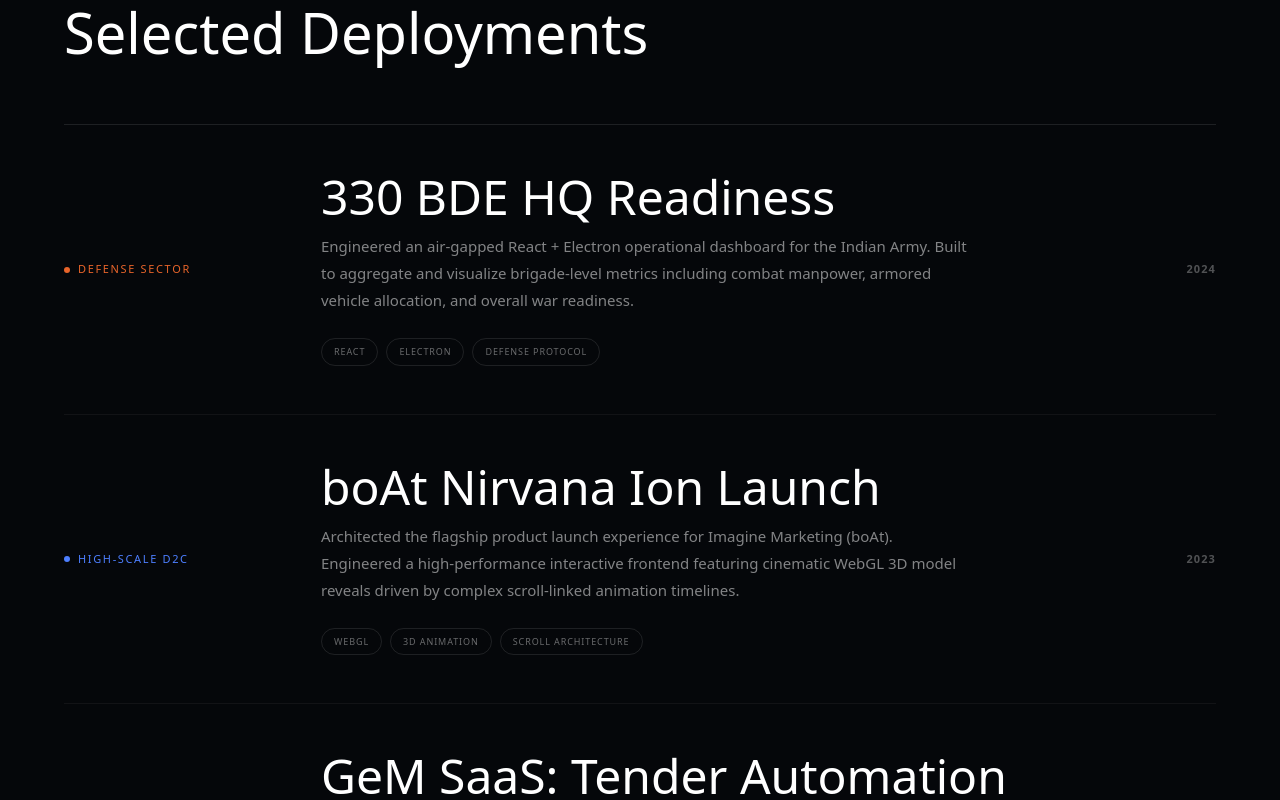
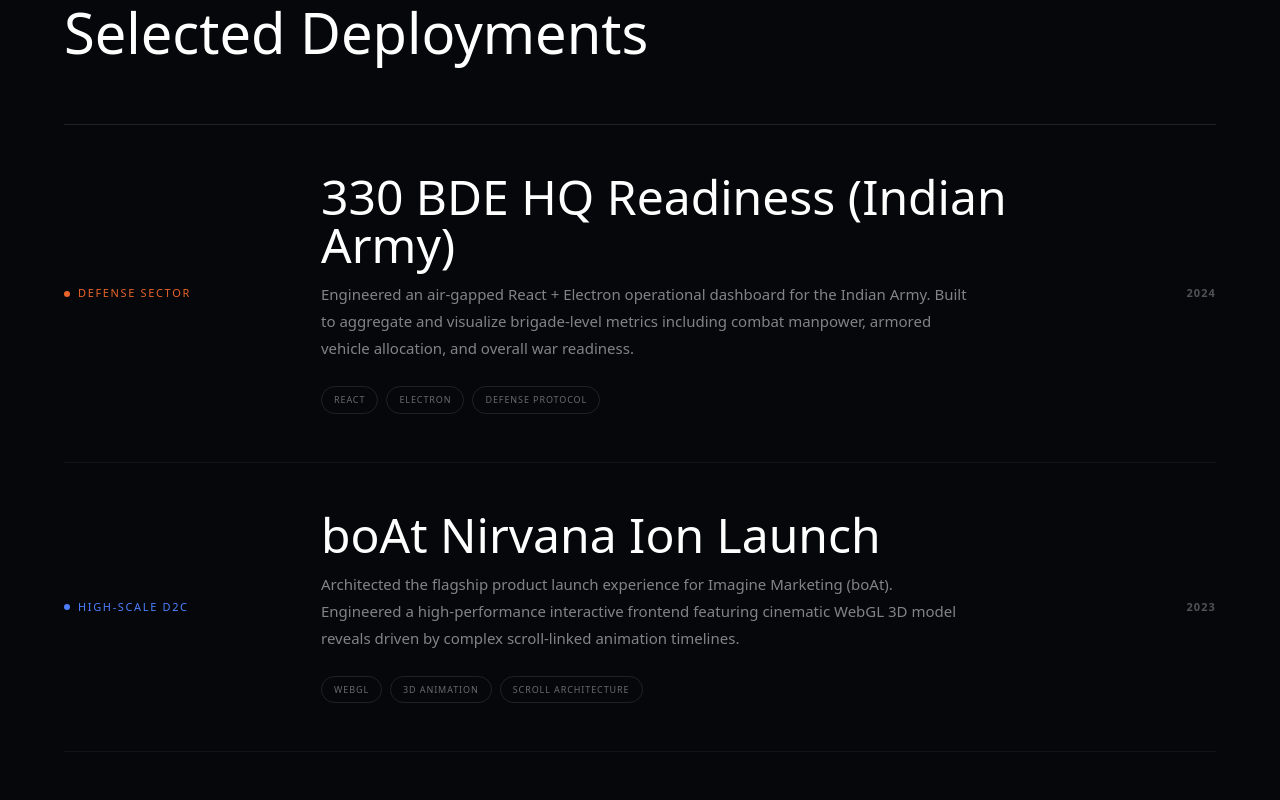
Before and after one commit to omniscientbsg/bitss-enterprise, a Next.js app: page /bitss-enterprise/ in a window 1280 px wide. Shown: the part 3640-4440 px from the top of the page. Built offline with nearby package versions, Linux system fonts and the light colour scheme.

Commit message:
Truncate homepage portfolio to top 3 and add View Full Portfolio button

```diff
--- a/src/app/page.tsx
+++ b/src/app/page.tsx
@@ -352,16 +352,9 @@
 
           <div className="flex flex-col border-t border-white/10 max-w-[1600px] mx-auto">
             {[
-              { s: 'Defense Sector', c: 'text-[#e8642a]', t: '330 BDE HQ Readiness', d: 'Engineered an air-gapped React + Electron operational dashboard for the Indian Army. Built to aggregate and visualize brigade-level metrics including combat manpower, armored vehicle allocation, and overall war readiness.', tags: ['React', 'Electron', 'Defense Protocol'], y: '2024' },
+              { s: 'Defense Sector', c: 'text-[#e8642a]', t: '330 BDE HQ Readiness (Indian Army)', d: 'Engineered an air-gapped React + Electron operational dashboard for the Indian Army. Built to aggregate and visualize brigade-level metrics including combat manpower, armored vehicle allocation, and overall war readiness.', tags: ['React', 'Electron', 'Defense Protocol'], y: '2024' },
               { s: 'High-Scale D2C', c: 'text-[#4d7fff]', t: 'boAt Nirvana Ion Launch', d: 'Architected the flagship product launch experience for Imagine Marketing (boAt). Engineered a high-performance interactive frontend featuring cinematic WebGL 3D model reveals driven by complex scroll-linked animation timelines.', tags: ['WebGL', '3D Animation', 'Scroll Architecture'], y: '2023' },
-              { s: 'Enterprise SaaS', c: 'text-[#2fd4a0]', t: 'GeM SaaS: Tender Automation', d: 'Architected a Next.js (React) application for Archana Associates to completely automate internal tender bidding, document generation, and compliance filing for government contracts.', tags: ['Next.js', 'Document Automation', 'B2B SaaS'], y: '2025' },
-              { s: 'Real Estate CRM', c: 'text-[#f97316]', t: 'Kamdhenu Protocol', d: 'Developed a comprehensive React Native web application aligning Kamdhenu\'s real estate projects, sales pipelines, and internal marketing execution into a unified operational dashboard.', tags: ['React', 'CRM', 'Sales Pipeline'], y: '2024' },
-              { s: 'Internal Operations', c: 'text-[#8b5cf6]', t: 'Dunamis Project Management', d: 'Engineered an internal React Native dashboard for Dunamis Real Estate to consolidate multi-site project management, resource tracking, and operational visibility.', tags: ['React Native', 'Project Management'], y: '2024' },
-              { s: 'Headless E-Commerce', c: 'text-[#ec4899]', t: 'Oxygen Commerce Fleet', d: 'Deployed a multi-brand headless e-commerce architecture (Snowy Glow, Magical Touch, Royal Pearl, Richlook). Replaced standard monolithic storefronts with high-speed React Native (Oxygen) frontends tethered to Shopify APIs.', tags: ['Headless Shopify', 'React Native (Oxygen)'], y: '2025' },
-              { s: 'Hospitality Tech', c: 'text-[#14b8a6]', t: 'Gazebo CRM & Booking', d: 'Designed and built a React web application for Gazebo, combining real-time restaurant reservation routing with an integrated back-office CRM.', tags: ['React', 'Booking Engine', 'Hospitality CRM'], y: '2024' },
-              { s: 'Real Estate Portal', c: 'text-[#3b82f6]', t: 'PropCubix Agency Hub', d: 'Developed a high-conversion Next.js portal allowing independent real estate agents to register, onboard, and plug directly into the PropCubix proprietary sales funnel and client database.', tags: ['Next.js', 'B2B Portal', 'Auth Routing'], y: '2026' },
-              { s: 'IoT & Hardware', c: 'text-[#eab308]', t: 'Shanmukhananda Hall IoT', d: 'Engineered custom hardware and low-level firmware solutions for Asia\'s largest auditorium. Built proprietary IoT integrations to manage infrastructure scale and hardware automation.', tags: ['IoT', 'Custom Firmware', 'Hardware Integration'], y: '2023' },
-              { s: 'Manufacturing ERP', c: 'text-[#64748b]', t: 'Metplast Enterprise OS', d: 'Architected a full-scale Next.js ERP, CRM, and website replacing legacy monolithic software. Achieved total autonomous business automation from sales acquisition to factory floor operations.', tags: ['Next.js', 'Custom ERP', 'Manufacturing'], y: '2026' }
+              { s: 'Enterprise SaaS', c: 'text-[#2fd4a0]', t: 'GeM SaaS: Tender Automation', d: 'Architected a Next.js (React) application for Archana Associates to completely automate internal tender bidding, document generation, and compliance filing for government contracts.', tags: ['Next.js', 'Document Automation', 'B2B SaaS'], y: '2025' }
             ].map((dep, i) => (
               <div key={i} className="group relative border-b border-white/5 overflow-hidden cursor-crosshair">
                 <div className="absolute inset-0 bg-white/[0.02] -translate-x-[101%] group-hover:translate-x-0 transition-transform duration-700 ease-[cubic-bezier(0.16,1,0.3,1)] z-0"></div>
```
